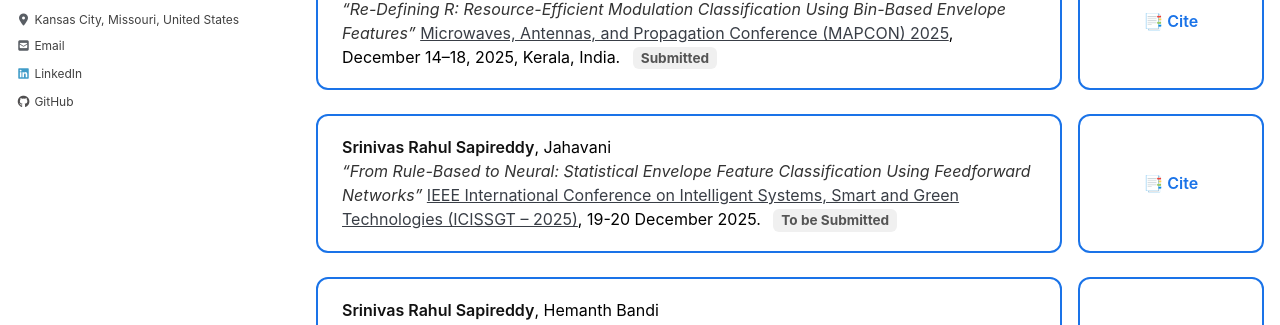
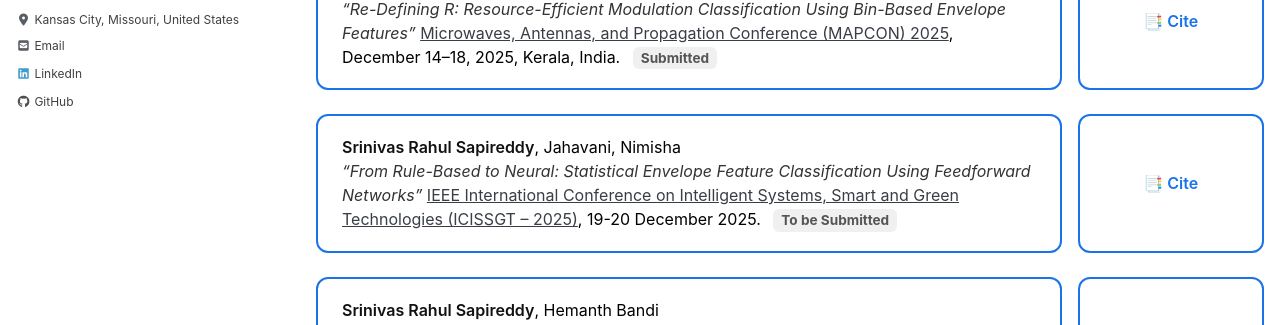
Before and after one commit to srsapireddy/srsapireddy.github.io, a Jekyll site: the page built from _pages/publications.md, in a window 1280 px wide and 900 px high, scrolled down 2106 px. Shown: the part 123-448 px from the top of the window. Built offline with Jekyll 4.4.1, drawn with Linux system fonts in a browser that asks for light colours; cached includes are drawn as plain includes; nearby versions of some CDN libraries.

Commit message:
Update publications.md

```diff
--- a/_pages/publications.md
+++ b/_pages/publications.md
@@ -325,7 +325,7 @@ function copyCitation(id) {
     </div>
     <div class="pub-entry">
       <div class="pub-card">
-      <strong>Srinivas Rahul Sapireddy</strong>, Jahavani<br>
+      <strong>Srinivas Rahul Sapireddy</strong>, Jahavani, Nimisha<br>
       <em>“From Rule-Based to Neural: Statistical Envelope Feature Classification Using Feedforward Networks”</em>
       <a href="https://www.smartcomconference.com/" target="_blank">IEEE International Conference on Intelligent Systems, Smart and Green Technologies (ICISSGT – 2025)</a>, 19-20 December 2025. <span class="status pending">To be Submitted</span>
     </div>
```
